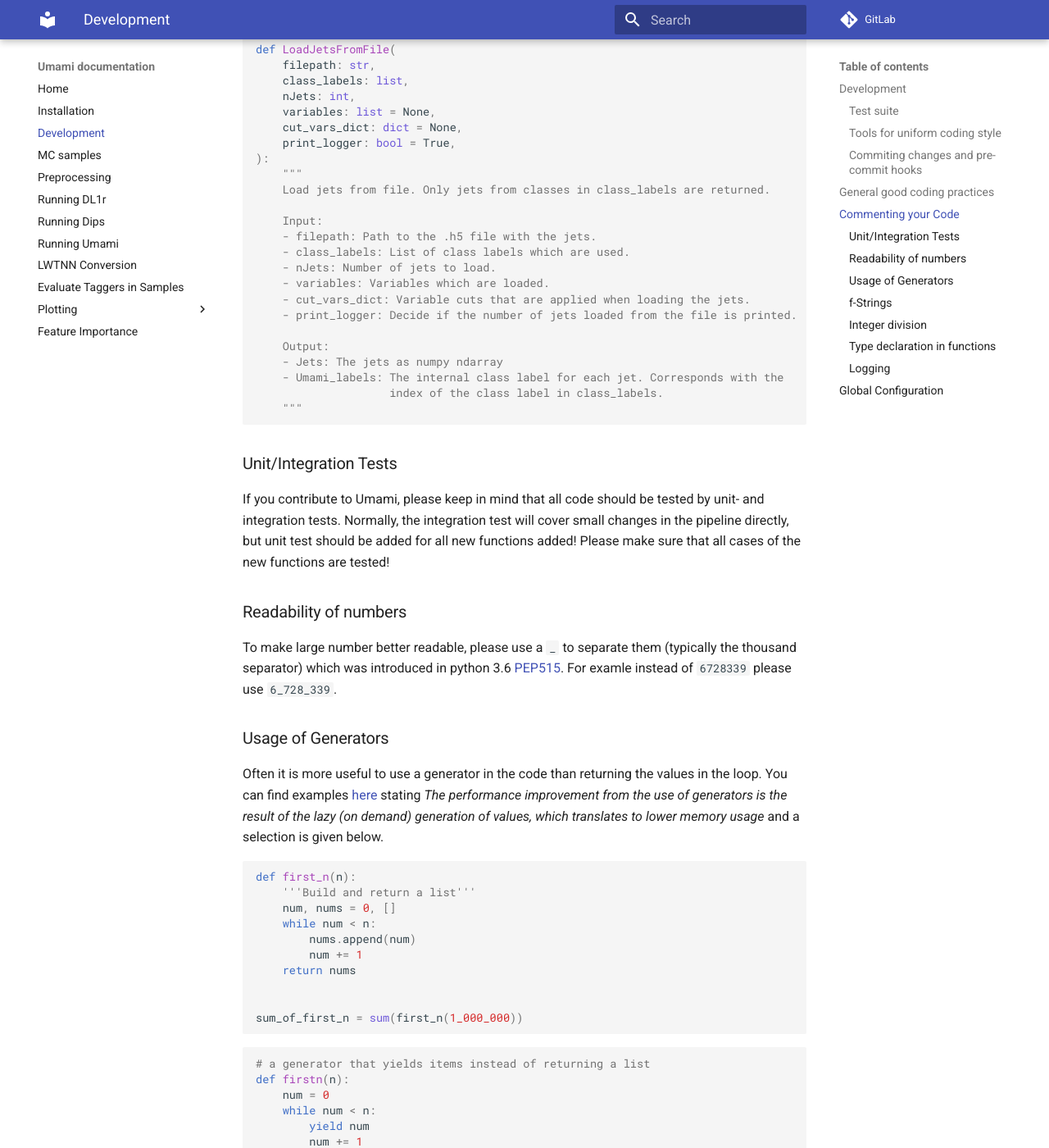
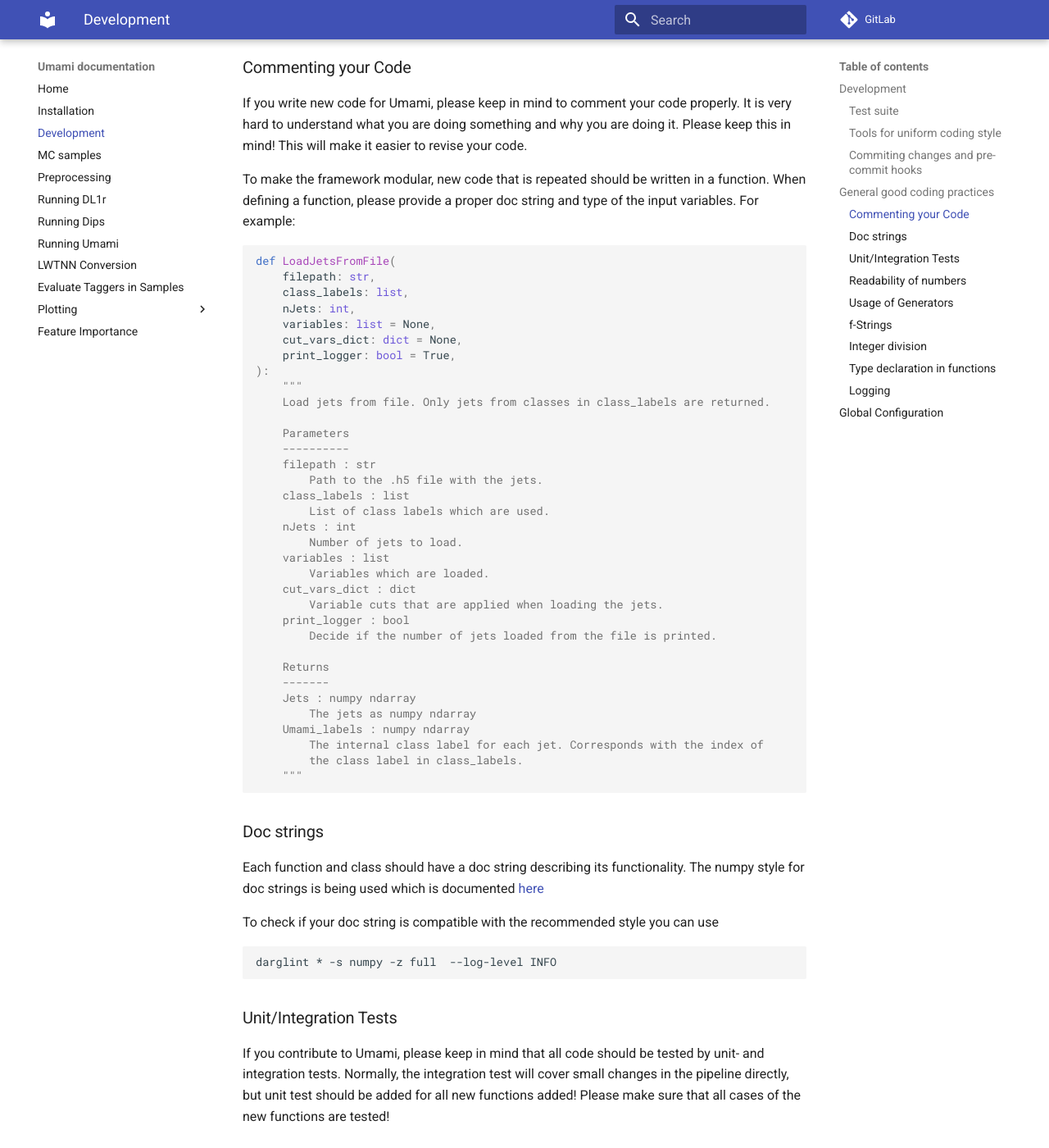
Before and after one commit to umami-hep/umami, an MkDocs documentation site: the page built from docs/development.md, in a window 1280 px wide and 1400 px high, scrolled down 1539 px. Shown: the whole window at 82% size. Built offline with MkDocs 1.6.1 and Material for MkDocs 9.7.7, drawn with Linux system fonts in a browser that asks for light colours; some of the changed text lies outside the part shown.

Commit message:
adding doc string linting

````diff
--- a/docs/development.md
+++ b/docs/development.md
@@ -13,6 +13,14 @@
 ```bash
 pytest ./umami/tests/unit/ -v
 ```
+
+???+ warning "local execution of unit tests"
+    the unit tests are currently failing when executing them all together, also documented in [issue #94](https://gitlab.cern.ch/atlas-flavor-tagging-tools/algorithms/umami/-/issues/94)
+    as a workaround please execute the different unit test sub-directories separately
+    e.g.
+    ```
+    pytest ./umami/tests/unit/evaluation_tools -v
+    ```
 
 and the integration test similarly via
 
@@ -39,6 +47,11 @@
 black ./umami
 ```
 
+Checking doc strings (more infos below)
+```bash
+darglint * -s numpy -z full  --log-level INFO
+```
+
 
 ### Commiting changes and pre-commit hooks
 
@@ -54,7 +67,7 @@
 
 In the following we are listing some good code practices, we are asking to follow when making merge requests to the repository.
 
-## Commenting your Code
+### Commenting your Code
 If you write new code for Umami, please keep in mind to comment your code properly. It is very hard to understand what you are doing something and why you are doing it. Please keep this in mind! This will make it easier to revise your code.
 
 To make the framework modular, new code that is repeated should be written in a function. When defining a function, please provide a proper doc string and type of the input variables. For example:
@@ -71,20 +84,41 @@
     """
     Load jets from file. Only jets from classes in class_labels are returned.
 
-    Input:
-    - filepath: Path to the .h5 file with the jets.
-    - class_labels: List of class labels which are used.
-    - nJets: Number of jets to load.
-    - variables: Variables which are loaded.
-    - cut_vars_dict: Variable cuts that are applied when loading the jets.
-    - print_logger: Decide if the number of jets loaded from the file is printed.
+    Parameters
+    ----------
+    filepath : str
+        Path to the .h5 file with the jets.
+    class_labels : list
+        List of class labels which are used.
+    nJets : int
+        Number of jets to load.
+    variables : list
+        Variables which are loaded.
+    cut_vars_dict : dict
+        Variable cuts that are applied when loading the jets.
+    print_logger : bool
+        Decide if the number of jets loaded from the file is printed.
 
-    Output:
-    - Jets: The jets as numpy ndarray
-    - Umami_labels: The internal class label for each jet. Corresponds with the
-                    index of the class label in class_labels.
+    Returns
+    -------
+    Jets : numpy ndarray
+        The jets as numpy ndarray
+    Umami_labels : numpy ndarray
+        The internal class label for each jet. Corresponds with the index of
+        the class label in class_labels.
     """
 
+```
+
+
+### Doc strings
+
+Each function and class should have a doc string describing its functionality.
+The numpy style for doc strings is being used which is documented [here](https://numpydoc.readthedocs.io/en/latest/format.html)
+
+To check if your doc string is compatible with the recommended style you can use
+```bash
+darglint * -s numpy -z full  --log-level INFO
 ```
 
 ### Unit/Integration Tests
````
Also changed, not shown: .gitlab-ci.yml (+12 -0 lines), requirements.txt (+27 -26 lines).
